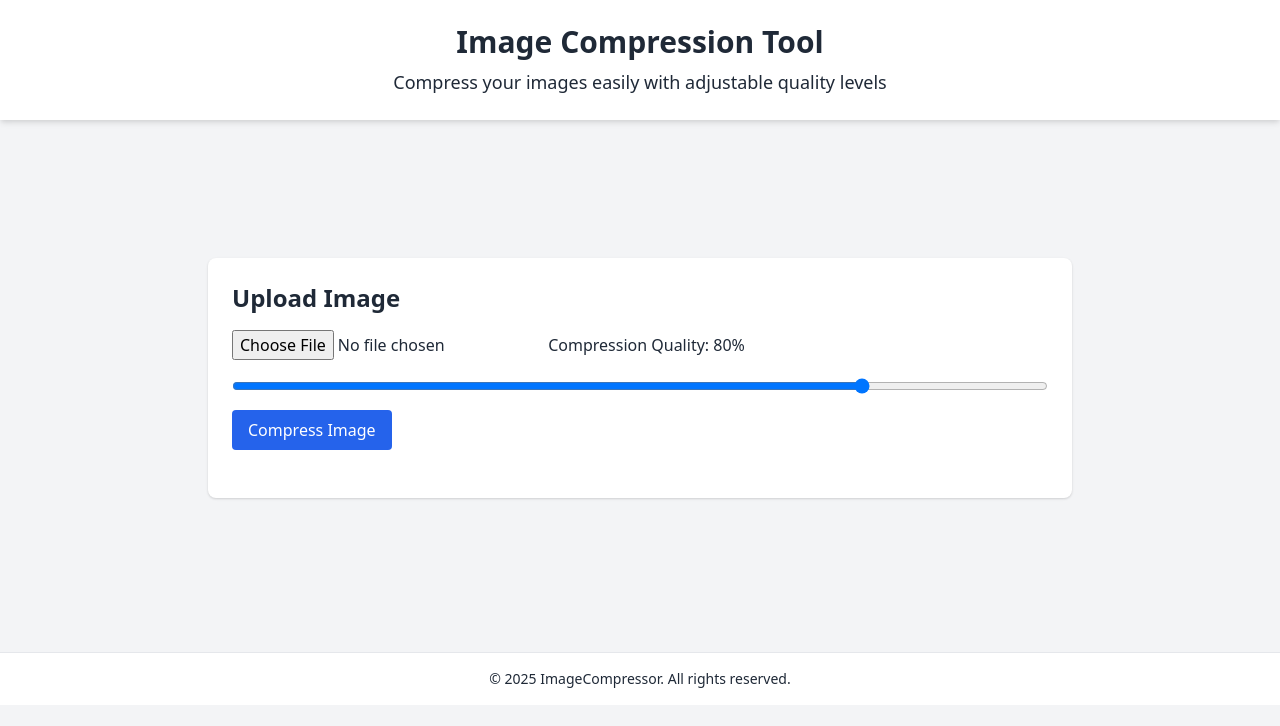
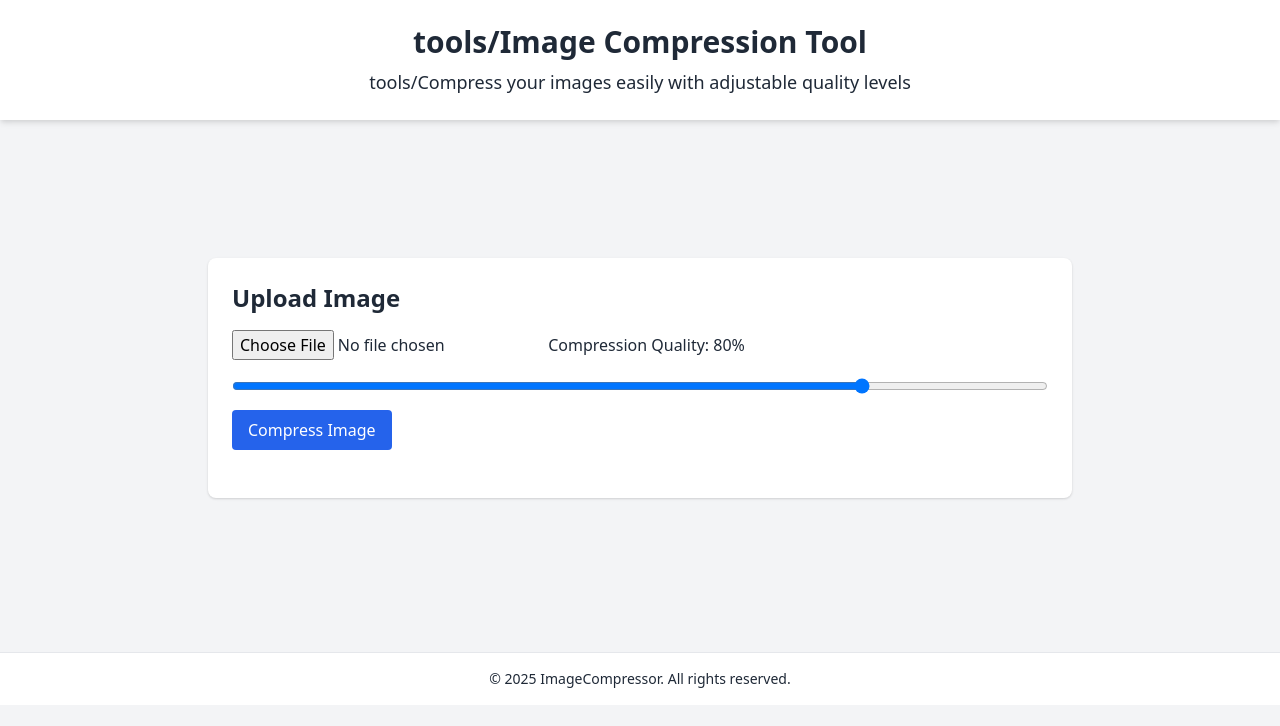
Before and after one commit to Main0107/Tools, a plain HTML site: page img-compress.html in a window 1280 px wide. Drawn offline with nearby package versions, Linux system fonts and the light colour scheme.

Commit message:
Update img-compress.html

```diff
--- a/img-compress.html
+++ b/img-compress.html
@@ -18,8 +18,8 @@
 </head>
 <body class="bg-gray-100 text-gray-800">
   <header class="text-center p-6 bg-white shadow-md">
-    <h1 class="text-3xl font-bold">Image Compression Tool</h1>
-    <p class="mt-2 text-lg">Compress your images easily with adjustable quality levels</p>
+    <h1 class="text-3xl font-bold">tools/Image Compression Tool</h1>
+    <p class="mt-2 text-lg">tools/Compress your images easily with adjustable quality levels</p>
   </header>
 
   <main class="max-w-4xl mx-auto p-4">
```
